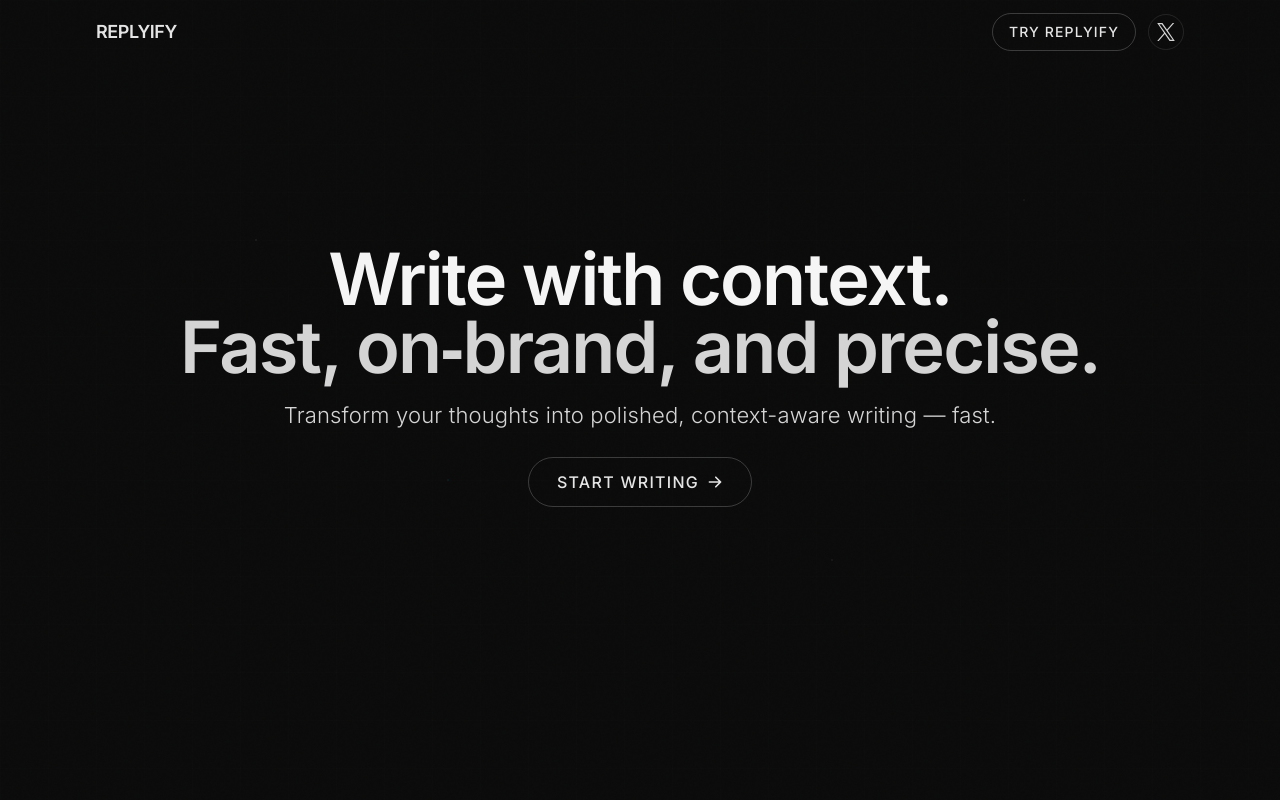
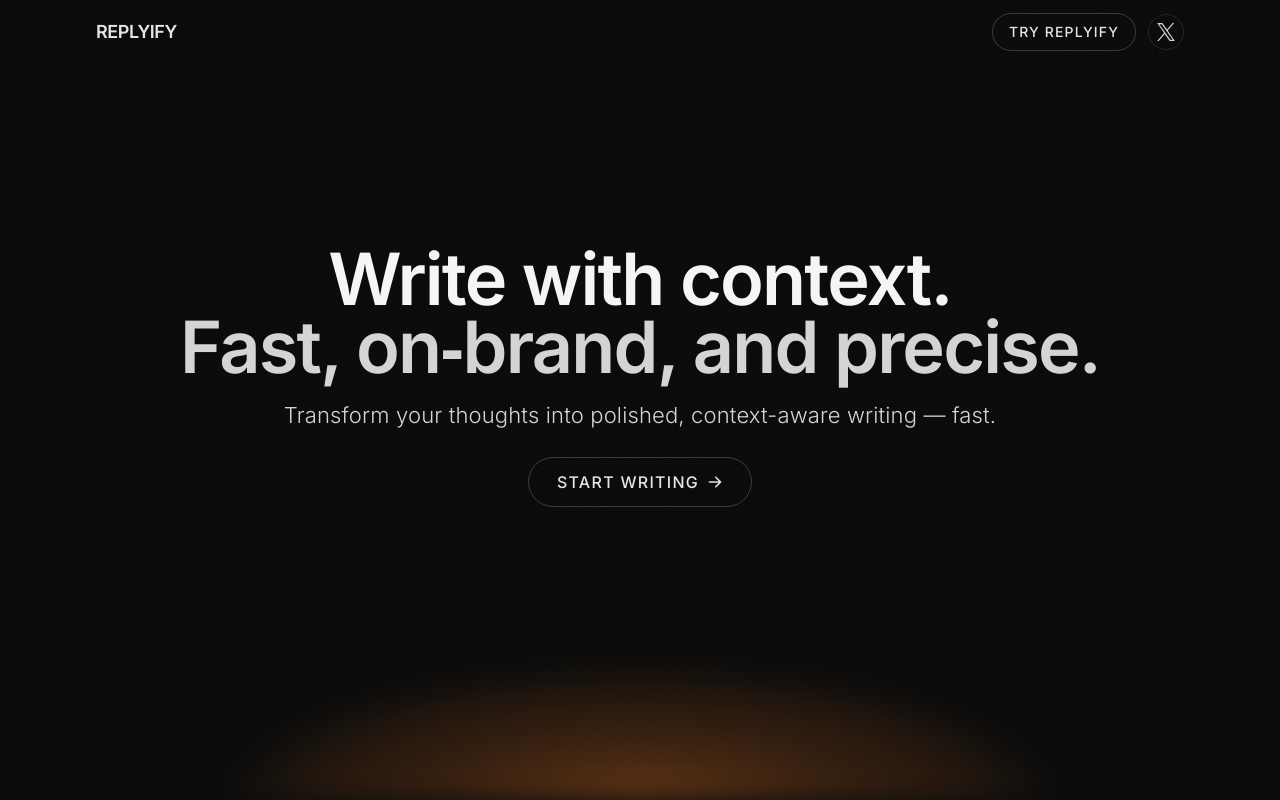
Before and after one commit to Shrysxs/replyify, a Next.js app: page / in a window 1280 px wide. Shown: the top 800 px of the page. Built offline with nearby package versions, Linux system fonts and the light colour scheme; no server answers.

Commit message:
orange gradient

```diff
--- a/src/app/globals.css
+++ b/src/app/globals.css
@@ -249,3 +249,30 @@ input[type="range"].glow-range::-moz-range-thumb {
     transform: none !important;
   }
 }
+
+/* Bottom footer glow (radial, subtle, responsive) */
+.footer-bottom-glow {
+  position: fixed;
+  left: 0;
+  right: 0;
+  bottom: 0;
+  height: 45vh;
+  pointer-events: none;
+  z-index: 0; /* content naturally stacks above */
+  mix-blend-mode: screen; /* integrate into dark bg */
+  /* Strong orange core fading to transparent toward center height (40–50%) */
+  background: radial-gradient(60% 60% at 50% 100%,
+    rgba(255, 122, 26, 0.35) 0%,
+    rgba(255, 122, 26, 0.18) 26%,
+    rgba(255, 122, 26, 0.10) 42%,
+    rgba(255, 122, 26, 0.00) 55%
+  );
+  filter: blur(12px);
+}
+
+@media (min-width: 640px) {
+  .footer-bottom-glow { height: 48vh; }
+}
+@media (min-width: 1024px) {
+  .footer-bottom-glow { height: 52vh; }
+}
--- a/src/app/page.tsx
+++ b/src/app/page.tsx
@@ -389,6 +389,9 @@ export default function Home() {
         </div>
       </main>
 
+      {/* Bottom radial glow behind footer */}
+      <div className="footer-bottom-glow" aria-hidden />
+
       {/* Footer */}
       <Footer />
     </div>
```
